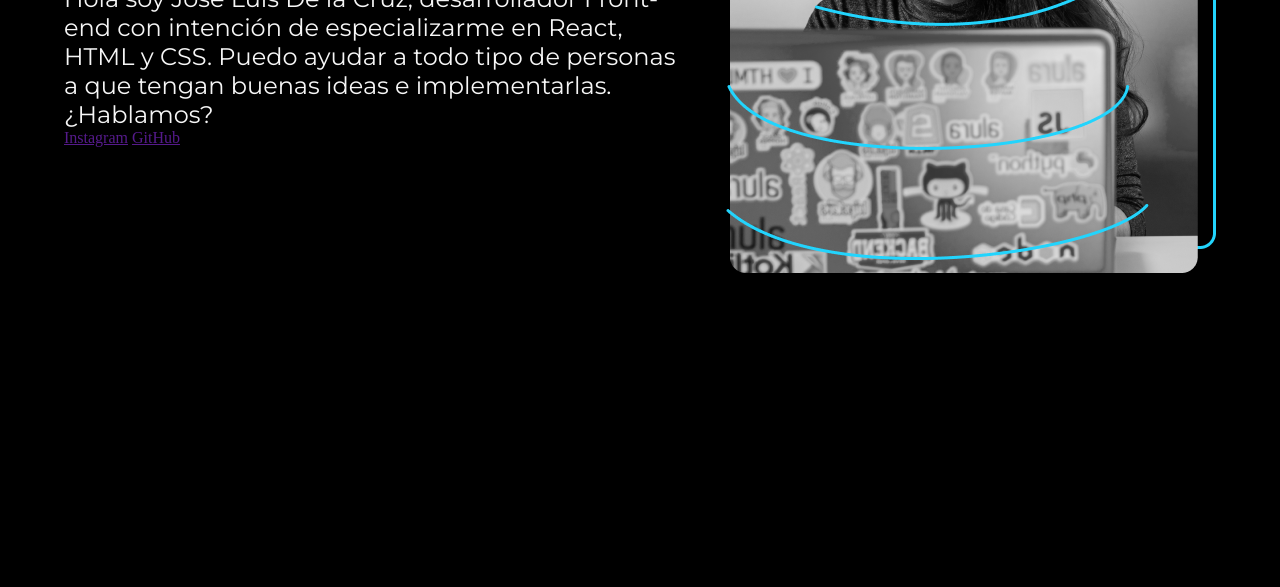
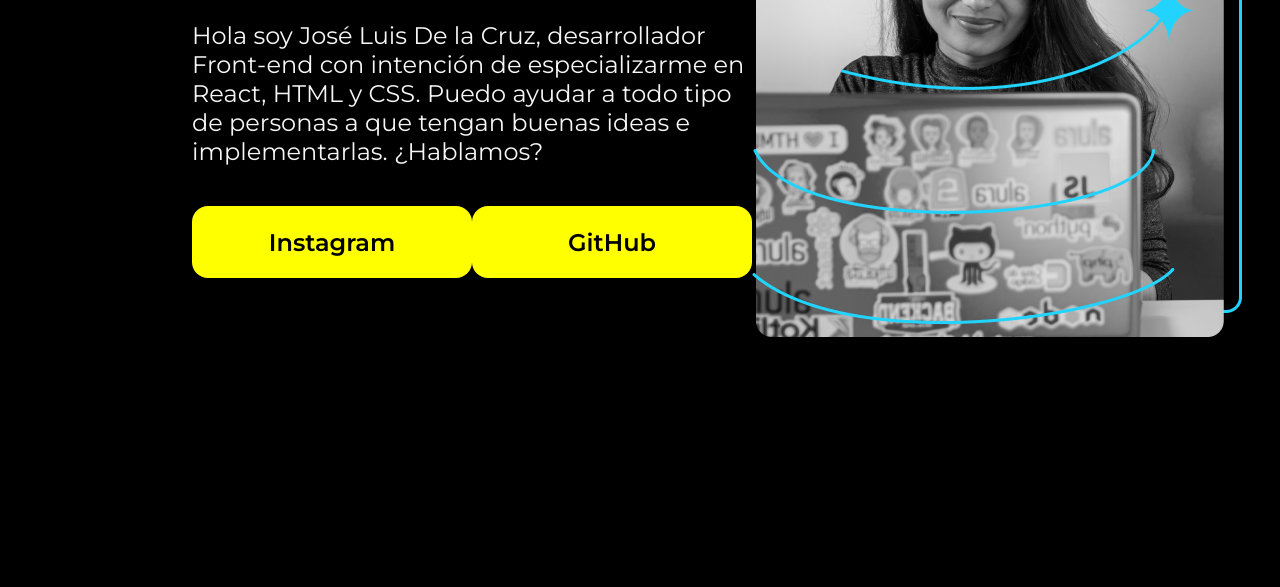
Before and after one commit to ScoobyDI/portafolio-joseluis, a plain HTML site: page portafolio.html in a window 1280 px wide. Shown: the part 341-928 px from the top of the page. Before the commit the page ends 864 px from the top, so only its background shows below. Drawn offline with nearby package versions, Linux system fonts and the light colour scheme.

Commit message:
Implementación de estilos de botones y espaciados con el texto (segunda parte css)

```diff
--- a/portafolio.html
+++ b/portafolio.html
@@ -20,8 +20,10 @@
                 ayudar a todo tipo de personas a que tengan buenas ideas e
                 implementarlas. ¿Hablamos?
             </p>
-            <a href="">Instagram</a>
-            <a href="">GitHub</a>
+            <div class="contenedor__enlaces">
+                <a class="enlaces_link" href="">Instagram</a>
+                <a class="enlaces_link" href="">GitHub</a>
+            </div>
         </section class="descripción">
 
         <img src="img/Imagem.png" alt="img_de_usuario">
--- a/style.css
+++ b/style.css
@@ -19,12 +19,15 @@ body {
 .contenedor__Principal {
     display: flex;
     align-items: center;
-    margin: 5%;
+    margin: 10% 15%;
     justify-content: space-between;
 }
 
 .descripcion {
     width: 615px;
+    display: flex;
+    flex-direction: column;
+    gap: 40px;
 }
 
 .descripcion__Titulo {
@@ -36,3 +39,21 @@ body {
     font-size: 24px;
     font-family: "Montserrat", sans-serif;
 }
+
+.contenedor__enlaces {
+    display: flex;
+    justify-content: space-between;
+}
+
+.enlaces_link {
+    width: 280px;
+    background-color: yellow;
+    text-align: center;
+    padding: 21.5px 0;
+    border-radius: 16px;
+    font-family: "Montserrat", sans-serif;
+    font-size: 24px;
+    font-weight: 600;
+    text-decoration: none;
+    color: black;
+}
```
